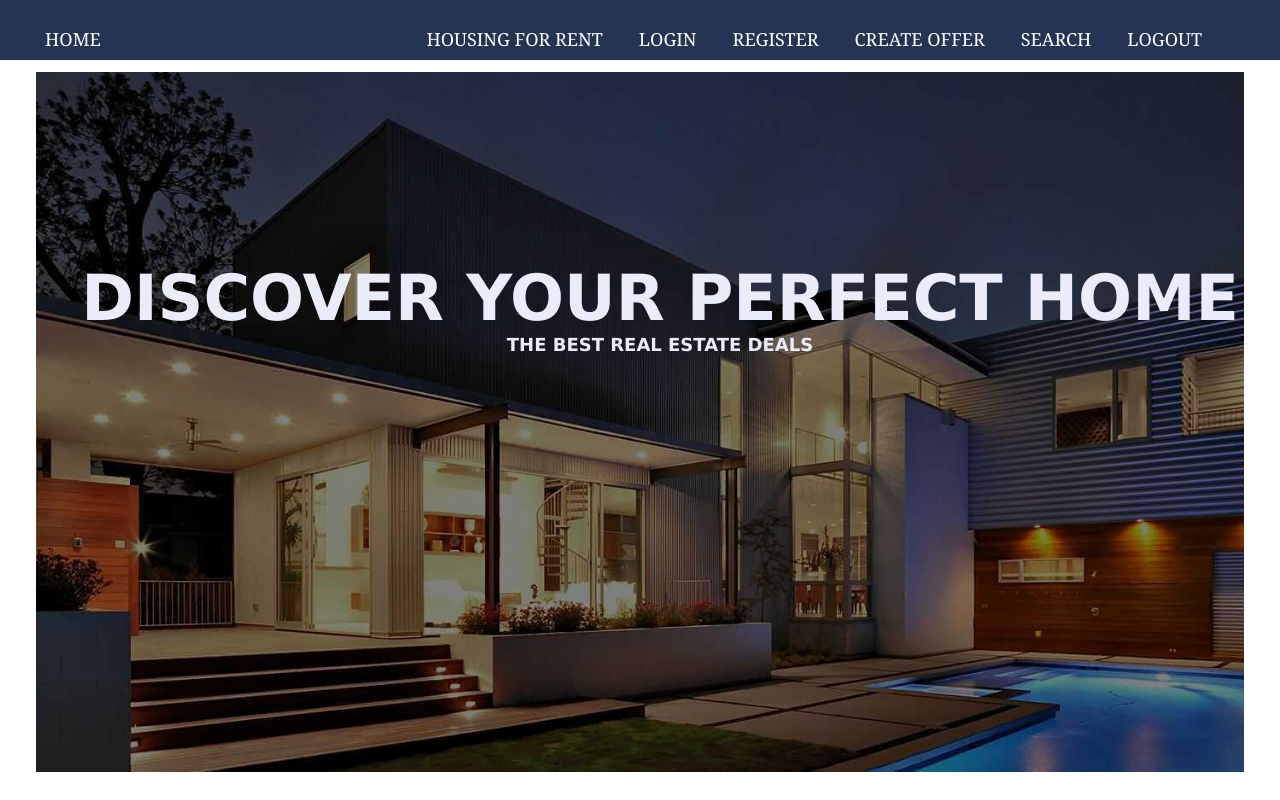
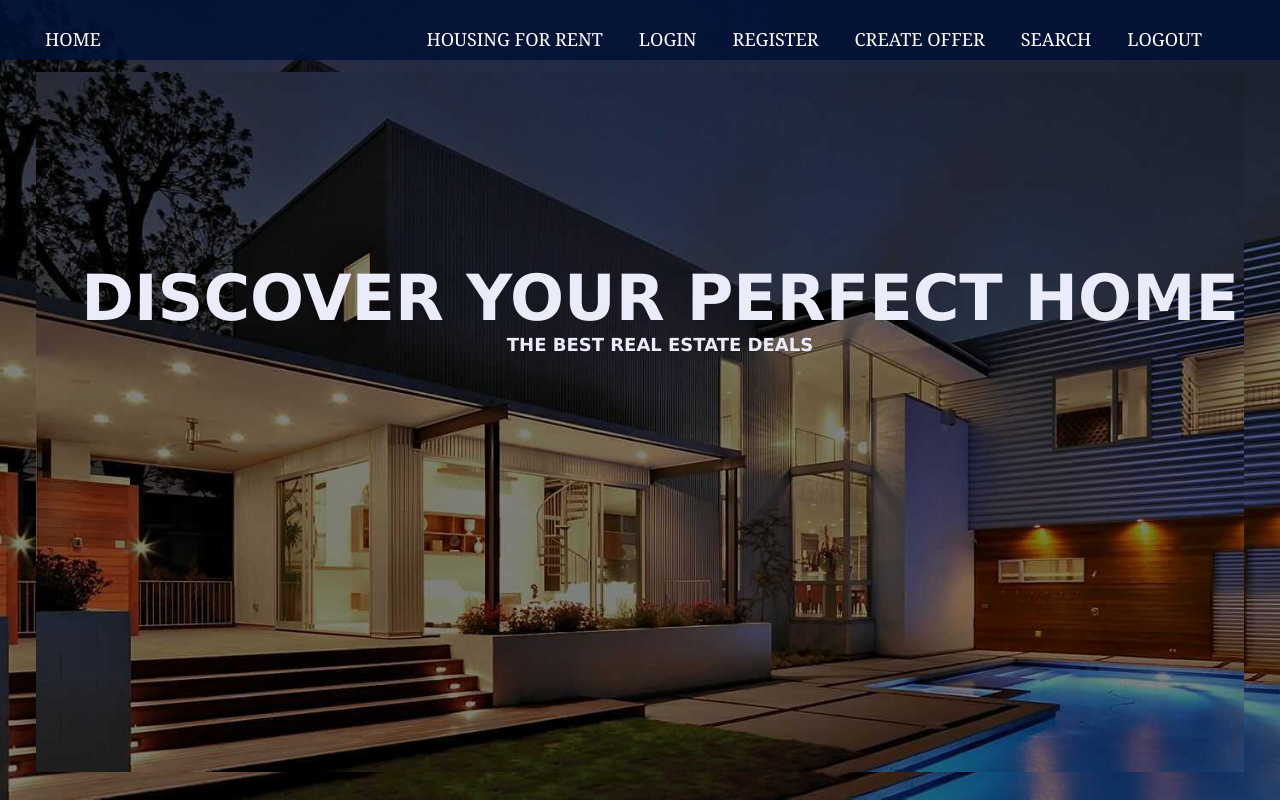
Before and after one commit to dimlil/Real-Estate-Agency, a React (Create React App) app: page / in a window 1280 px wide. Shown: the top 800 px of the page. Built offline with nearby package versions, Linux system fonts and the light colour scheme.

Commit message:
fix/ image in css

```diff
--- a/src/index.css
+++ b/src/index.css
@@ -24,7 +24,7 @@ body {
 }
 
 body {
-  /* background: url('../images/main_slider_1.jpg'); */
+  background: url('./Assets/main_slider_1.jpg');
   background-repeat: no-repeat;
   background-size: cover;
   background-attachment: fixed;
```
